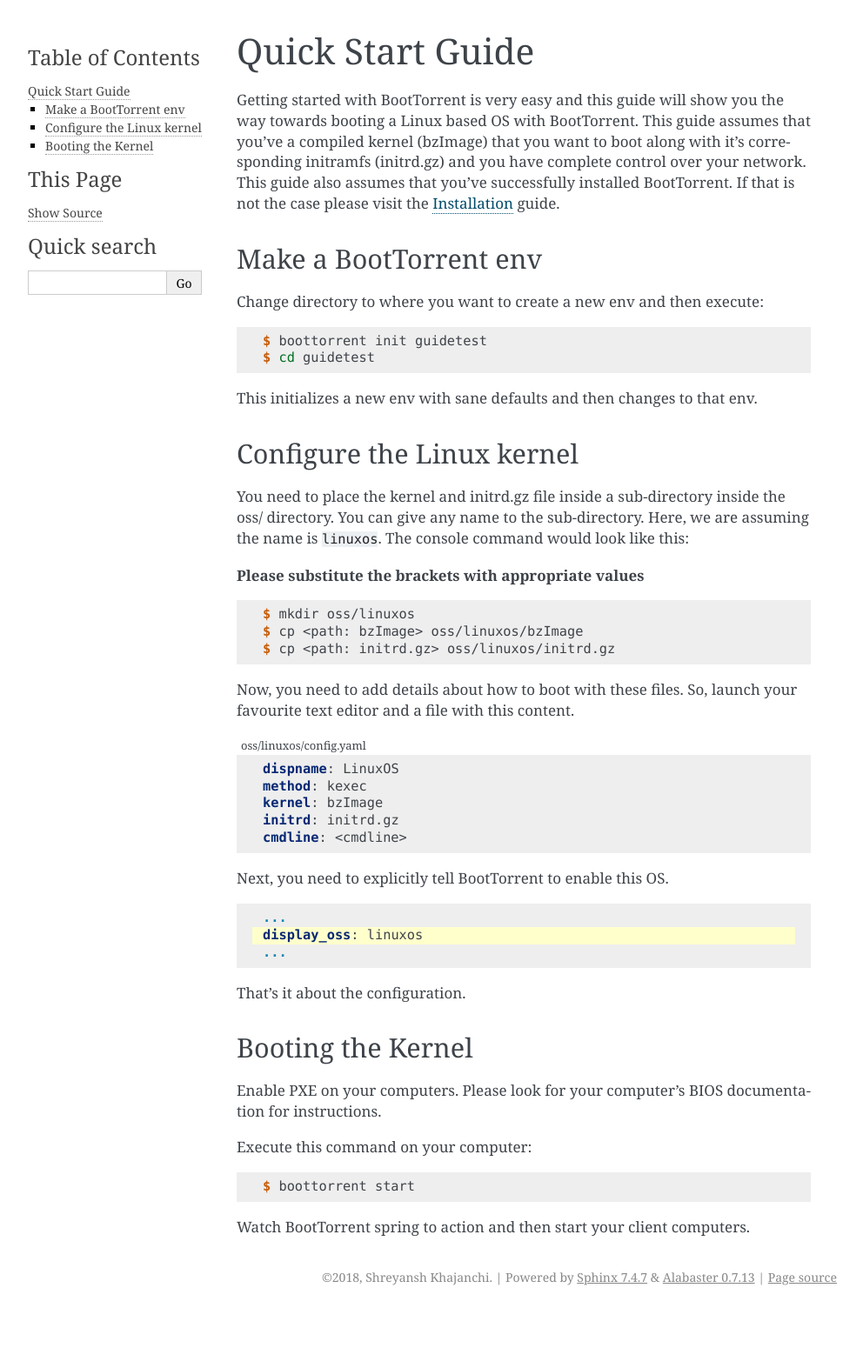
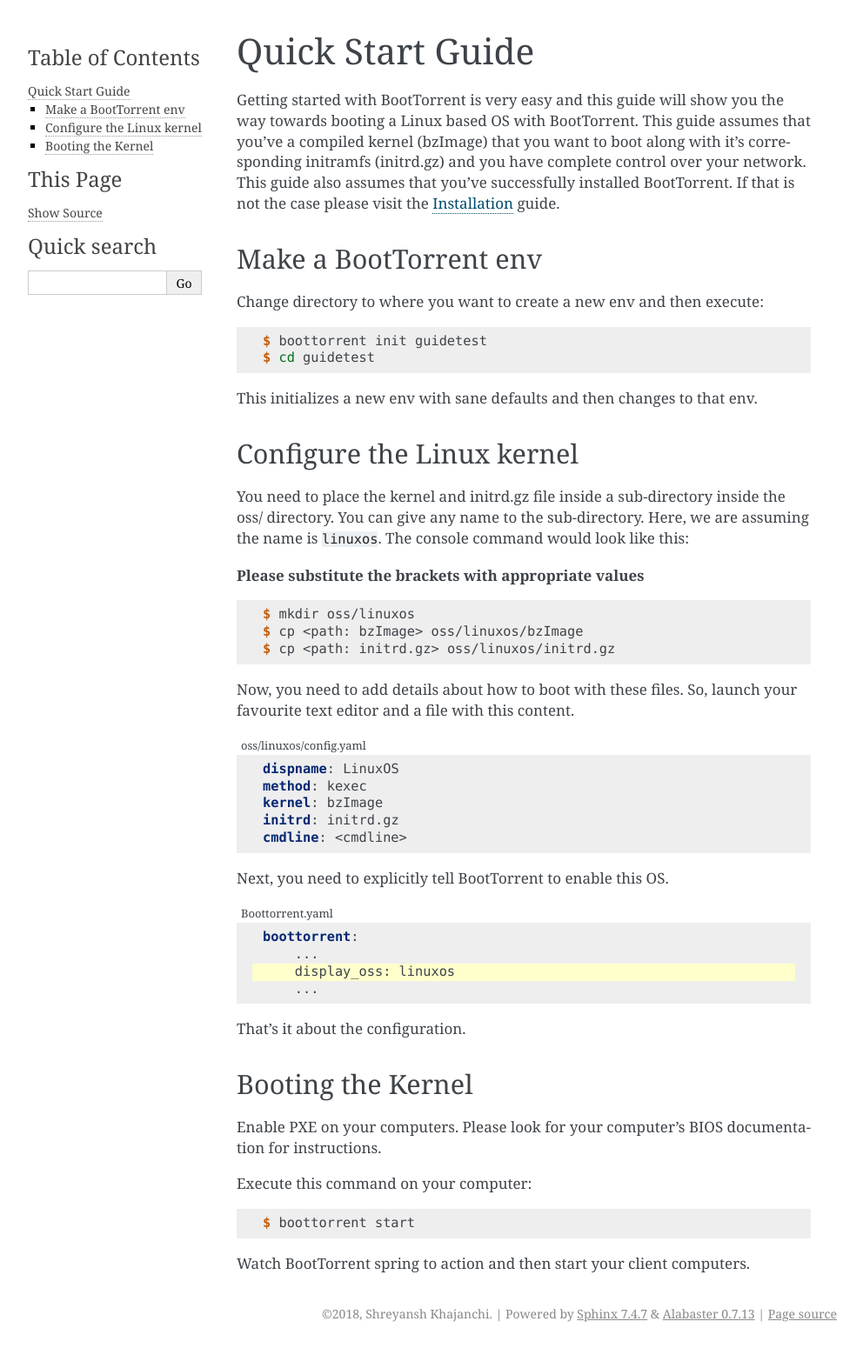
Before and after one commit to shreyanshk/boottorrent, a Sphinx documentation site: the page built from docs/quickstart.rst, in a window 1280 px wide. Shown: the whole page at 87% size, without its empty margins (148-1140 px from the left). Built offline with Sphinx 7.4.7, drawn with Linux system fonts in a browser that asks for light colours; pages that are not in the unit, such as notebooks, are missing from menus; before the commit the page ends 1508 px from its top, so only the background shows below that.

Commit message:
docs: fix caption in quick start guide

```diff
--- a/docs/quickstart.rst
+++ b/docs/quickstart.rst
@@ -47,11 +47,13 @@
 Next, you need to explicitly tell BootTorrent to enable this OS.
 
 .. code-block:: yaml
-    :emphasize-lines: 2
+    :emphasize-lines: 3
+    :caption: Boottorrent.yaml
 
-    ...
-    display_oss: linuxos
-    ...
+    boottorrent:
+        ...
+        display_oss: linuxos
+        ...
 
 That's it about the configuration.
 
```
